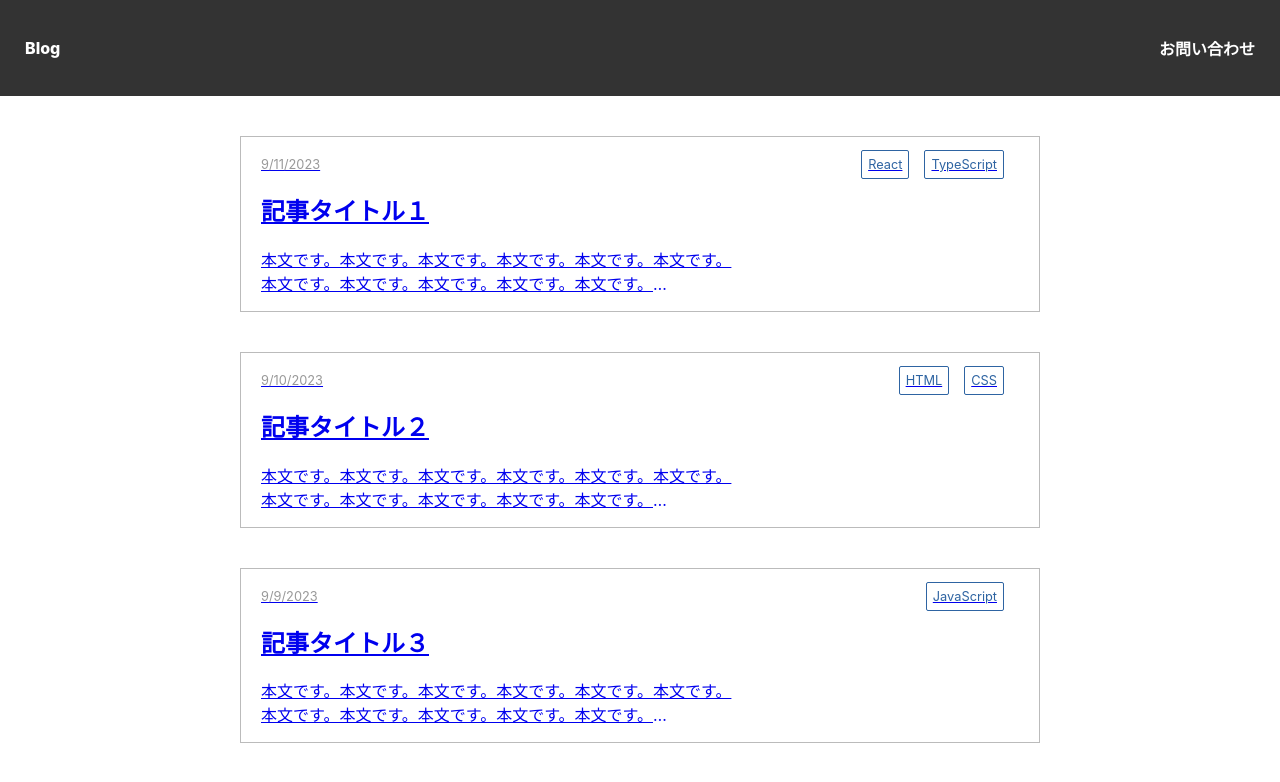
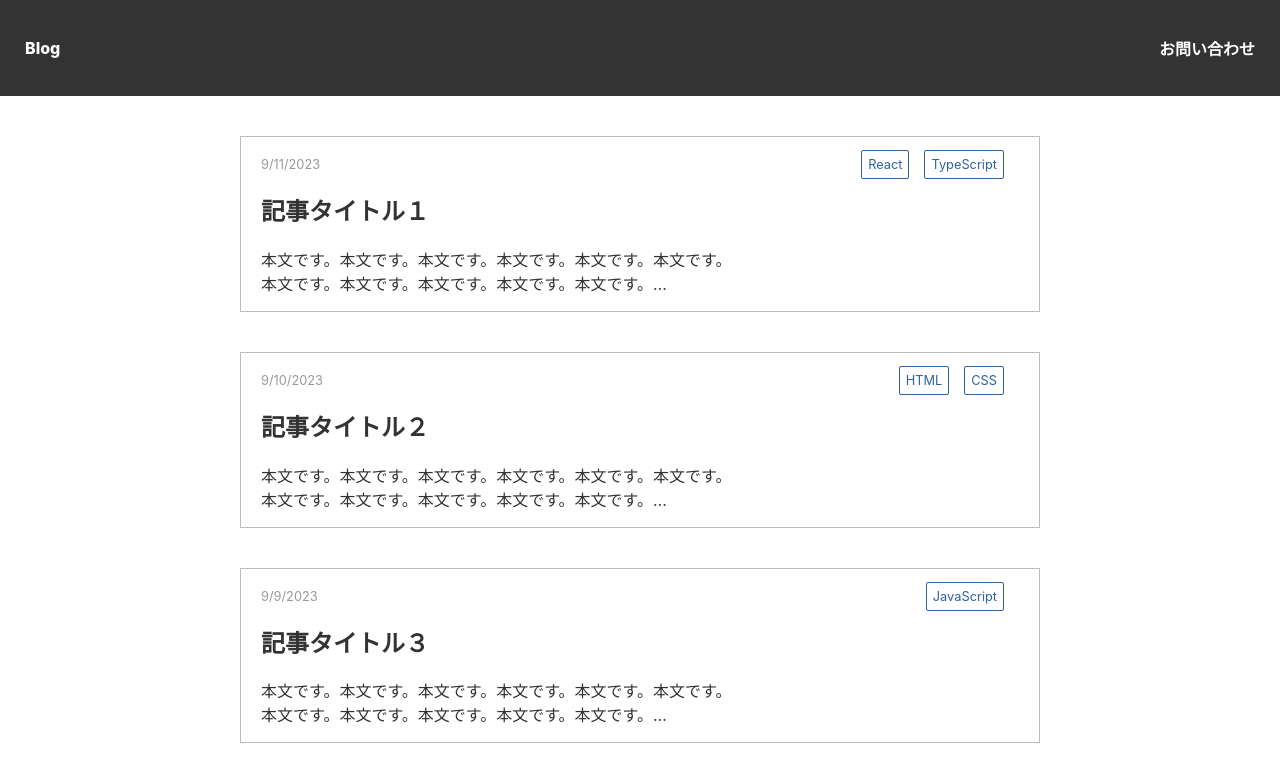
Before and after one commit to chie-nana/blog-app, a React (Create React App) app: page / in a window 1280 px wide. Shown: the top 782 px of the page. Built offline with nearby package versions, Linux system fonts and the light colour scheme.

Commit message:
CSS:Linkによる記事一覧のリンク反応修正

```diff
--- a/src/css/ArticleList.module.css
+++ b/src/css/ArticleList.module.css
@@ -13,6 +13,11 @@ ul{
   border: 1px solid #bbbbbb;
   margin-bottom: 40px;
   padding: 0 20px;
+}
+
+.postLink{
+  text-decoration: none;
+  color: #333;
 }
 
 .postWrapper{
```
